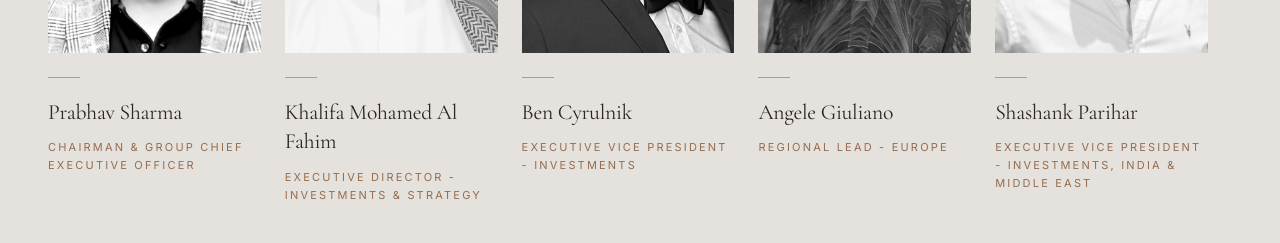
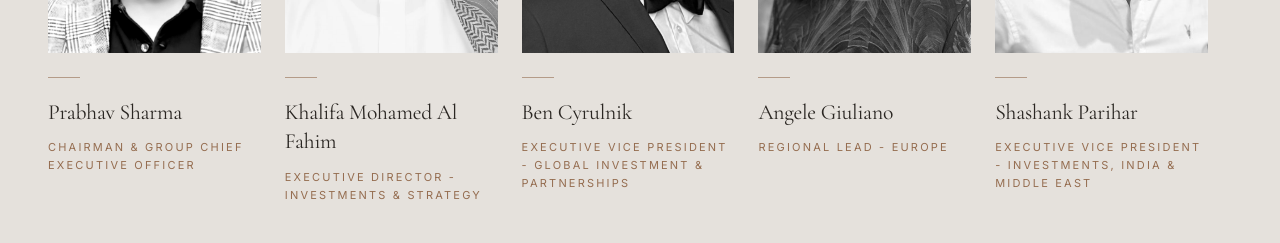
Before and after one commit to bencyrulnik-cyber/alpha-x-vision, a React (Vite) app: page / in a window 1280 px wide. Shown: the part 2600-2843 px from the top of the page. Built offline with nearby package versions, Linux system fonts and the light colour scheme; the HTML template or start-up script is replaced by a standard one.

Commit message:
Changes
Co-authored-by: bencyrulnik-cyber <250005174+bencyrulnik-cyber@users.noreply.github.com>

```diff
--- a/src/components/TeamSection.tsx
+++ b/src/components/TeamSection.tsx
@@ -18,7 +18,7 @@ const leaders = [
   },
   {
     name: "Ben Cyrulnik",
-    role: "EXECUTIVE VICE PRESIDENT - INVESTMENTS",
+    role: "EXECUTIVE VICE PRESIDENT - GLOBAL INVESTMENT & PARTNERSHIPS",
     photo: benImg,
   },
   {
```
